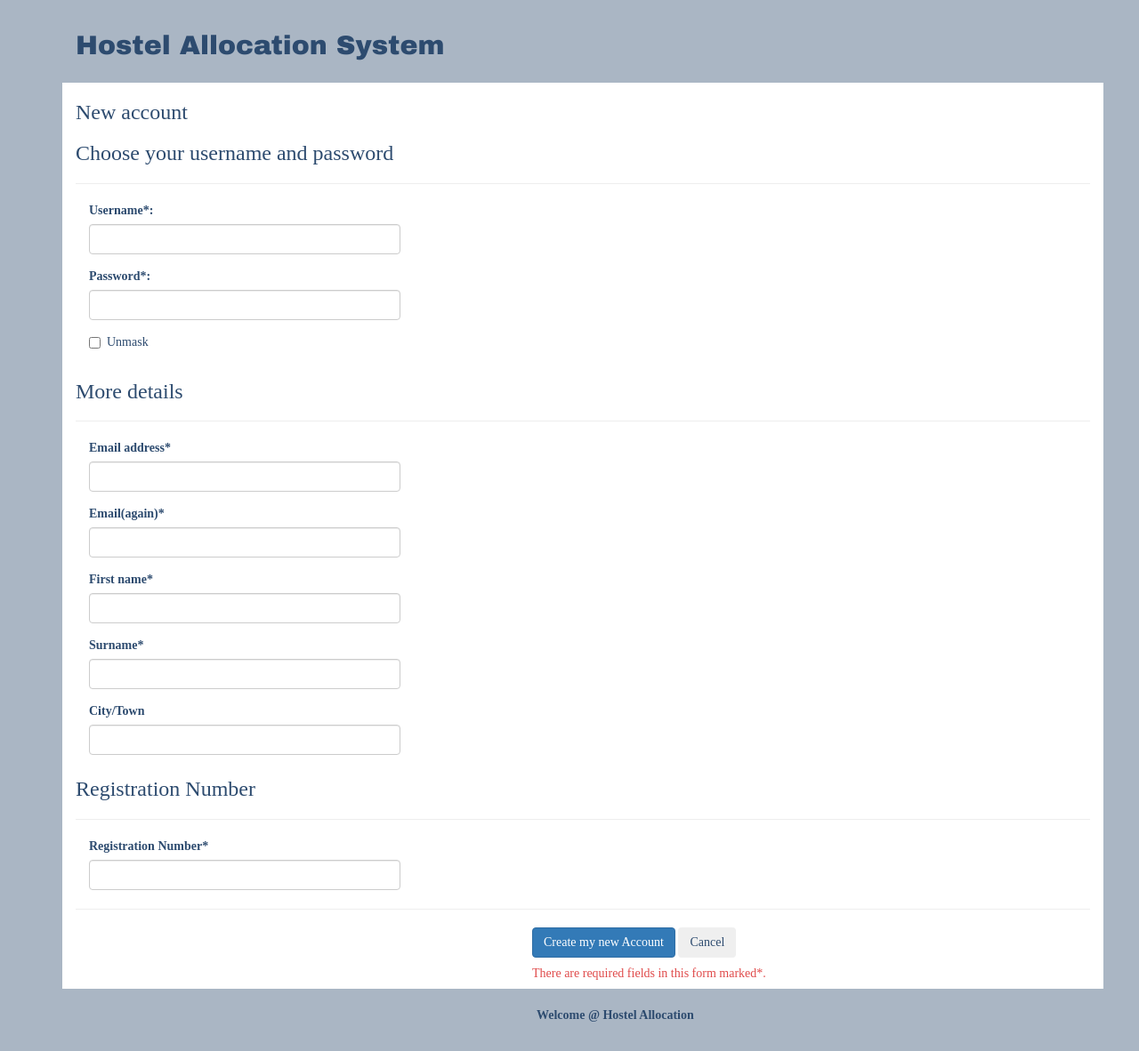
After one commit to KingsleyOgu/Hostel-Allocation-System, a PHP site: page /register.html in a window 1280 px wide. The commit adds this page. Shown: the whole page at 89% size. Run offline with PHP 8.4, Linux system fonts and the light colour scheme.

Commit message:
Completed Register page

```diff
--- a/css/style.css
+++ b/css/style.css
@@ -1,7 +1,31 @@
 
 
-#frmStudent{
+body{
+	background-color: #aab6c4;
+	color: #2d4b6f;
+}
+.container{
+	font-family: "Arial Verdana","Times New Roman", Times, serif;
+	font-weight: bolder;
+}
+
+.head{
+	font-family: "Arial Black","Times New Roman", Times, serif;
+	font-weight: bolder;
+	padding: 15px;
+}
+.sec-1{
 	background-color: #fff;
-	width: 270px;
-	margin-left: 40%;
 }
+.btnstyle{
+	margin-left: 45%;
+}
+.btnstyle-1{
+	color: #e04b4b;
+}
+
+/** Fotter stle **/
+.mastfoot{
+	margin-left: 45%;
+	padding: 20px;
+}
--- a/index.html
+++ b/index.html
@@ -35,7 +35,7 @@
               <nav>
                 <ul class="nav masthead-nav">
                   <li class="active"><a href="#">Home</a></li>
-                  <li><a href="#">Register</a></li>
+                  <li><a href="register.html">Register</a></li>
                   <li><a href="#">About</a></li>
                 </ul>
               </nav>
--- /dev/null
+++ b/register.html
@@ -0,0 +1,114 @@
+<!DOCTYPE html>
+<html>
+<head>
+	 <meta charset="utf-8">
+    <meta http-equiv="X-UA-Compatible" content="IE=edge">
+    <meta name="viewport" content="width=device-width, initial-scale=1">
+    <!-- The above 3 meta tags *must* come first in the head; any other head content must come *after* these tags -->
+    <meta name="description" content="">
+    <meta name="author" content="">
+	<title>Hostel Allocation System || Register</title>
+
+	 <!-- Bootstrap core CSS -->
+    <link href="css/bootstrap.min.css" rel="stylesheet">
+
+    <!-- IE10 viewport hack for Surface/desktop Windows 8 bug -->
+    <link href="../../assets/css/ie10-viewport-bug-workaround.css" rel="stylesheet">
+
+     <!-- Just for debugging purposes. Don't actually copy these 2 lines! -->
+    <!--[if lt IE 9]><script src="../../assets/js/ie8-responsive-file-warning.js"></script><![endif]-->
+    <script src="../../assets/js/ie-emulation-modes-warning.js"></script>
+
+    <!-- HTML5 shim and Respond.js for IE8 support of HTML5 elements and media queries -->
+    <!--[if lt IE 9]>
+      <script src="https://oss.maxcdn.com/html5shiv/3.7.3/html5shiv.min.js"></script>
+      <script src="https://oss.maxcdn.com/respond/1.4.2/respond.min.js"></script>
+    <![endif]-->
+    <link rel="stylesheet" type="text/css" href="css/style.css">
+</head>
+<body class="container">
+
+	<div class="head" >
+		<p><h2>Hostel Allocation System</h2></p>
+	</div>
+	<section class="container sec-1">
+		<div  class="sec-1">
+		<div>
+		<h3>New account</h3>
+		</div>
+		<div>
+			<h3>Choose your username and password</h3>
+		</div>
+		</div>
+
+		<hr>
+		<form action="/action_page.php " class=" col-xs-4">
+  			<div class="form-group">
+    			<label for="email">Username*:</label>
+    			<input type="email" class="form-control" id="email">
+  			</div>
+  			<div class="form-group">
+   				<label for="pwd">Password*:</label>
+   				<input type="password" class="form-control" id="pwd">
+			</div>
+  			<div class="checkbox">
+    			<label><input type="checkbox"> Unmask</label>
+  			</div>
+  		</form>
+  		<br><br><br><br><br><br><br><br><br>
+  		<div>
+			<h3>More details</h3>
+		</div>
+  		<hr>
+		<form action="/action_page.php " class=" col-xs-4">
+			<div class="form-group">
+    	 		<label for="email">Email address*</label>
+    			<input type="email" class="form-control" id="email">
+  			</div>
+  			<div class="form-group">
+    	 		<label for="email">Email(again)*</label>
+    			<input type="email" class="form-control" id="email">
+  			</div>
+  			<div class="form-group">
+    			<label for="pwd">First name*</label>
+   		   	 <input type="password" class="form-control" id="pwd">
+  			</div>
+  			<div class="form-group">
+    	 		<label for="email">Surname*</label>
+    			<input type="email" class="form-control" id="email">
+  			</div>
+  			<div class="form-group">
+    	 		<label for="email">City/Town</label>
+    			<input type="email" class="form-control" id="email">
+  			</div>
+		</form>
+		<br><br><br><br><br><br><br><br><br><br><br><br><br><br><br><br><br><br>
+			<h3>Registration Number</h3>
+		</div>
+		<hr>
+		<form action="/action_page.php " class=" col-xs-4">
+			<div class="form-group">
+    	 		<label for="email">Registration Number*</label>
+    			<input type="email" class="form-control" id="email">
+  			</div>
+  		</form>
+  		<br><br><br>
+  		<hr>
+  		<div class="btnstyle">
+  			<button type="button" class="btn btn-primary">Create my new Account</button>
+  			<button type="button" class="btn">Cancel</button>
+  			<div class="btnstyle-1">
+  			<p><h5>There are required fields in this form marked*.</h5></p>
+  			</div>
+  		</div>
+
+	</section>
+	<footer>
+		<div class="mastfoot">
+            <div class="inner">
+              <p>Welcome @ Hostel Allocation</p>
+            </div>
+        </div>
+	</footer>
+</body>
+</html>
```
Also changed, not shown: About.html (added, +9 -0 lines).
